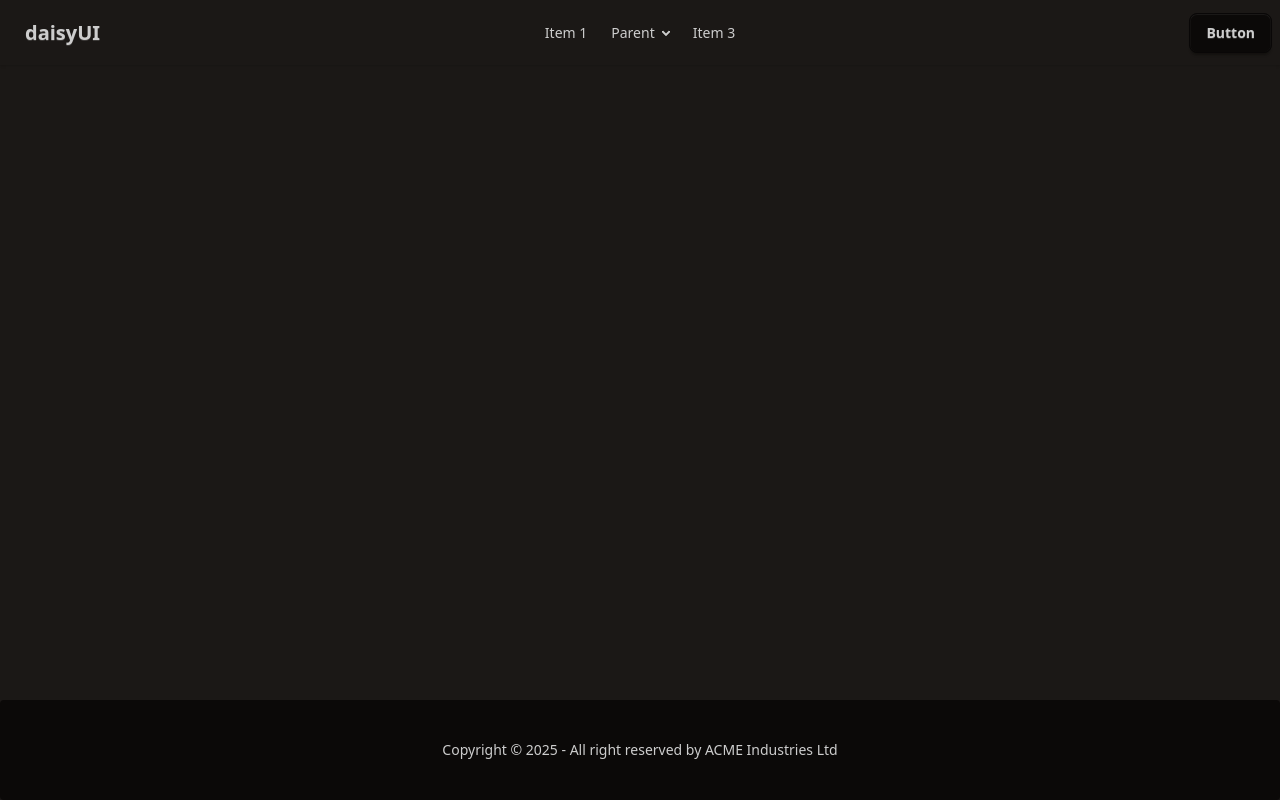
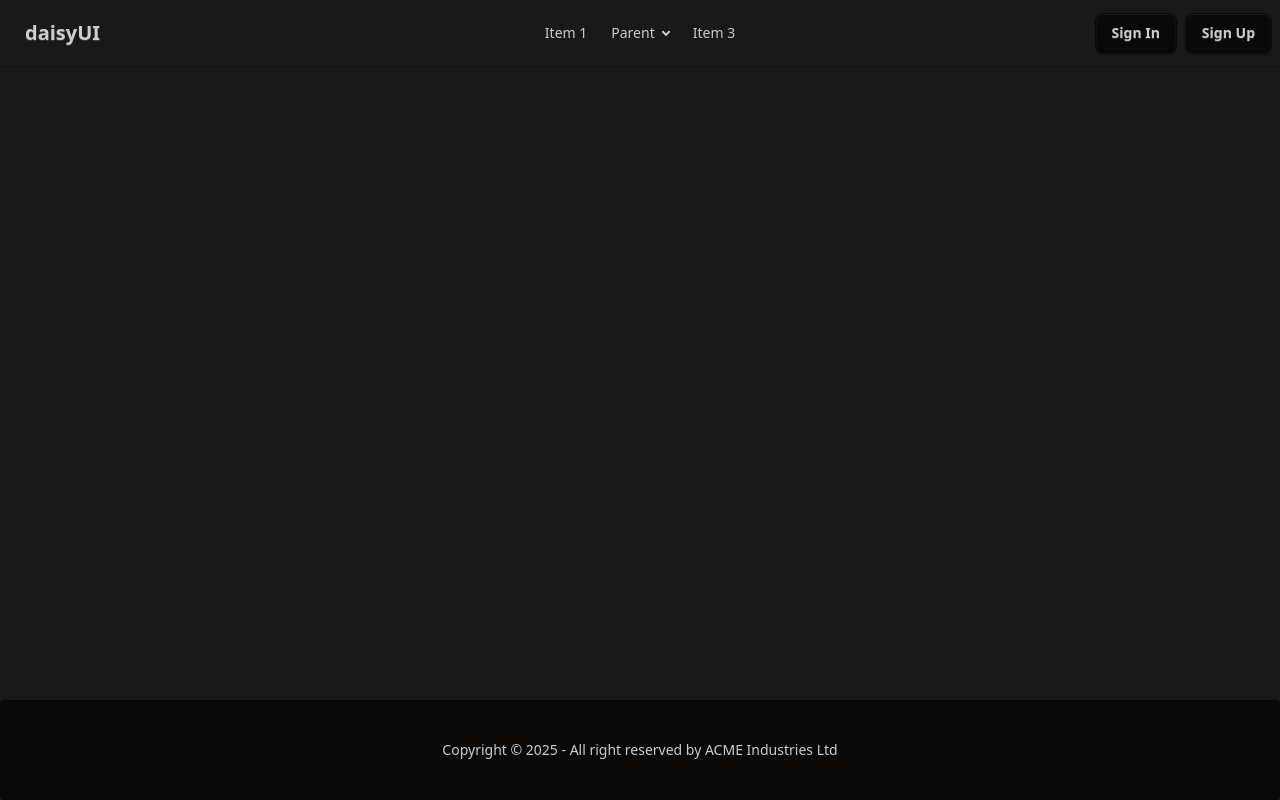
Before and after one commit to jacobferreras/car-rental, a Next.js app: page / in a window 1280 px wide. Built offline with nearby package versions, Linux system fonts and the light colour scheme; no server answers.

Commit message:
feat: enhance Navbar with user authentication links and profile dropdown

```diff
--- a/components/common/Navbar.tsx
+++ b/components/common/Navbar.tsx
@@ -1,6 +1,14 @@
-"use client";
+import {
+  RegisterLink,
+  LoginLink,
+  LogoutLink,
+} from "@kinde-oss/kinde-auth-nextjs/components";
+import { getKindeServerSession } from "@kinde-oss/kinde-auth-nextjs/server";
 
-const Navbar = () => {
+const Navbar = async () => {
+  const { getUser } = getKindeServerSession();
+  const user = await getUser();
+
   return (
     <div className="navbar bg-base-100 shadow-sm">
       <div className="navbar-start">
@@ -70,8 +78,46 @@ const Navbar = () => {
           </li>
         </ul>
       </div>
-      <div className="navbar-end">
-        <a className="btn">Button</a>
+
+      <div className="navbar-end gap-2">
+        {user ? (
+          <div className="dropdown dropdown-end">
+            <div
+              tabIndex={0}
+              role="button"
+              className="btn btn-ghost btn-circle avatar"
+            >
+              <div className="w-10 rounded-full">
+                <img
+                  alt="Tailwind CSS Navbar component"
+                  src="https://img.daisyui.com/images/stock/photo-1534528741775-53994a69daeb.webp"
+                />
+              </div>
+            </div>
+            <ul
+              tabIndex={0}
+              className="menu menu-sm dropdown-content bg-base-100 rounded-box z-1 mt-3 w-52 p-2 shadow"
+            >
+              <li>
+                <a className="justify-between">
+                  Profile
+                  <span className="badge">New</span>
+                </a>
+              </li>
+              <li>
+                <a>Settings</a>
+              </li>
+              <li>
+                <LogoutLink>Logout</LogoutLink>
+              </li>
+            </ul>
+          </div>
+        ) : (
+          <>
+            <LoginLink className="btn">Sign In</LoginLink>
+            <RegisterLink className="btn">Sign Up</RegisterLink>
+          </>
+        )}
       </div>
     </div>
   );
```
